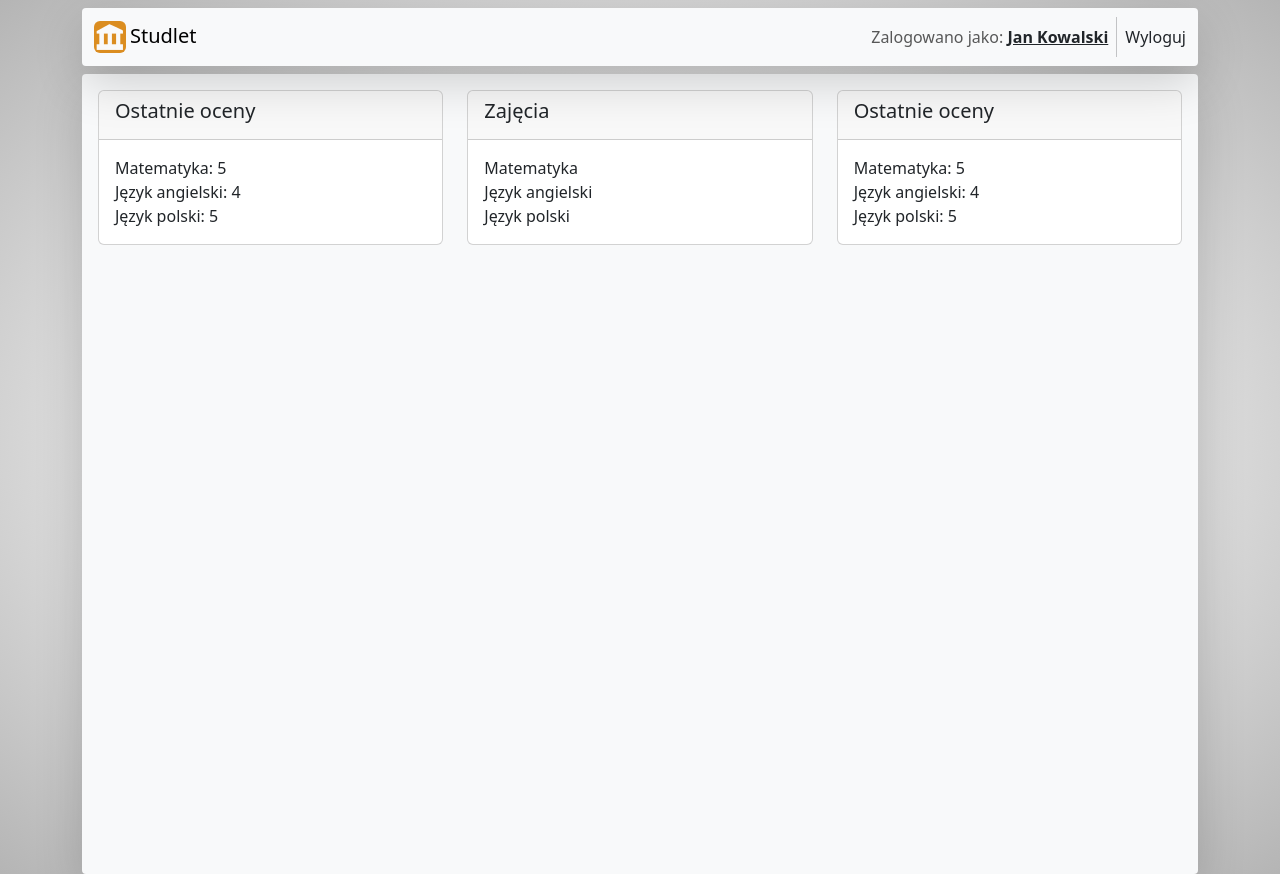
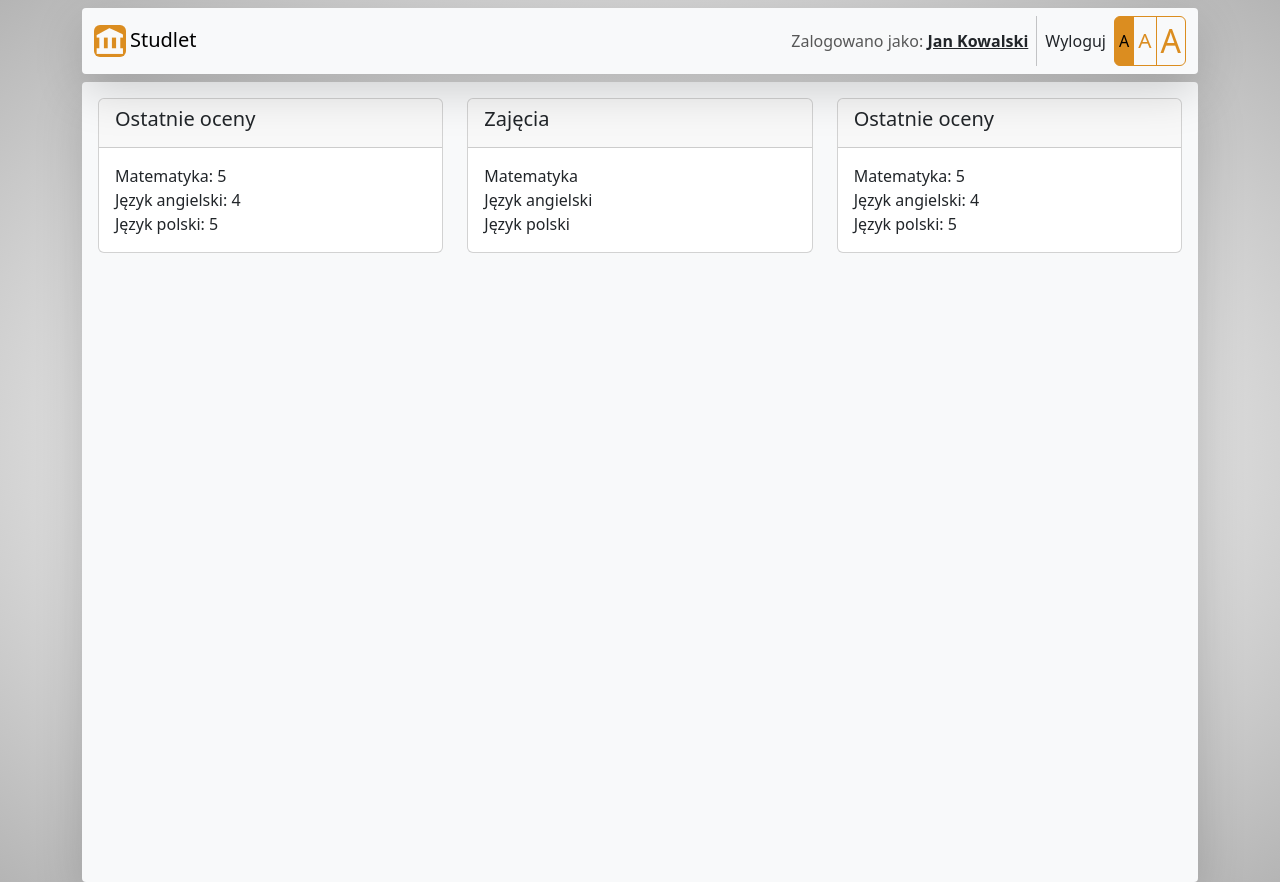
Before and after one commit to StudletOrg/StudletFrontend, a React (Create React App) app: page /dashboard in a window 1280 px wide. Built offline with nearby package versions, Linux system fonts and the light colour scheme; the HTML template or start-up script is replaced by a standard one.

Commit message:
Adds FontSizeChanger component

```diff
--- a/src/App.tsx
+++ b/src/App.tsx
@@ -6,7 +6,8 @@ import Error from './Error';
 import Home from './Home';
 import RegisterForm from './RegisterForm';
 import Dashboard from './Dashboard';
-import { CookiesProvider } from 'react-cookie';
+import { CookiesProvider, useCookies } from 'react-cookie';
+import { FontSizeType } from './FontSizeChanger';
 
 function About() {
   return (
@@ -19,18 +20,15 @@ function About() {
   );
 }
 
-export interface StyleContextData {
+function Container() {
+  const [style, setStyle, removeCookie] = useCookies(['fontSize']);
+  const fontSize = style.fontSize as FontSizeType | undefined;
+  if (fontSize === undefined) {
+    setStyle('fontSize', 'normal', { path: '/', expires: new Date(Date.now() + 1000 * 60 * 60 * 24 * 365) });
+  }
 
-};
-
-export const StyleContext = React.createContext<StyleContextData>({ });
-
-function App() {
   return (
-    <React.StrictMode>
-      <StyleContext.Provider value={{ }}>
-        <CookiesProvider>
-          <div className='container'>
+    <div className={`container ${fontSize ? "text-" + fontSize : "normal"}`}>
       <Routes>
         <Route path="/" element={<Home />} />
         <Route path="/about" element={<About />} />
@@ -39,8 +37,15 @@ function App() {
         <Route path='/dashboard' element={<Dashboard />} />
       </Routes>
     </div>
+  );
+}
+
+function App() {
+  return (
+    <React.StrictMode>
+      <CookiesProvider>
+        <Container />
       </CookiesProvider>
-      </StyleContext.Provider>
     </React.StrictMode>
   );
 }
--- a/src/Dashboard.tsx
+++ b/src/Dashboard.tsx
@@ -4,6 +4,7 @@ import logo from "./img/logo32.png";
 import Logo from "./Logo";
 import DashboardCard from "./DashboardCard";
 import { Grade } from "./model/Grade";
+import FontSizeChanger from "./FontSizeChanger";
 
 interface DashboardLatestGradesProp {
   grades?: Grade[]
@@ -41,7 +42,7 @@ function Dashboard() {
   return <>
     <Navbar expand="lg" className="bg-body-tertiary mb-2 mt-2 rounded-1 shadow-lg" sticky="top">
       <Container>
-        <Navbar.Brand href="#home">
+        <Navbar.Brand>
           <Logo />
         </Navbar.Brand>
         <Navbar.Toggle aria-controls="basic-navbar-nav" />
@@ -51,7 +52,8 @@ function Dashboard() {
           </Navbar.Text>
           <Nav.Link className="me-2" style={{ fontWeight: "bold", textDecoration: "underline" }}>Jan Kowalski</Nav.Link>
           <div className="vr me-2"></div>
-          <Nav.Link onClick={() => { }}>Wyloguj</Nav.Link>
+          <Nav.Link className="me-2" onClick={() => { }}>Wyloguj</Nav.Link>
+          <FontSizeChanger />
         </Navbar.Collapse>
       </Container>
     </Navbar>
--- /dev/null
+++ b/src/FontSizeChanger.tsx
@@ -0,0 +1,32 @@
+import { Button, ButtonGroup } from "react-bootstrap";
+import { useCookies } from "react-cookie";
+
+export type FontSizeType = "normal" | "large" | "extralarge";
+
+interface FontSizeChangerProps {
+  style?: React.CSSProperties;
+  className?: string;
+}
+
+export default function FontSizeChanger(props: FontSizeChangerProps) {
+  const [fontSizeCookie, setFontSizeCookie, removeFontSizeCookie] = useCookies(['fontSize']);
+  if (fontSizeCookie === undefined) {
+    setFontSizeCookie("fontSize", "normal", { path: '/', expires: new Date(Date.now() + 1000 * 60 * 60 * 24 * 365) });
+  }
+
+  const setFont = (size: FontSizeType) => {
+    return () => {
+      setFontSizeCookie("fontSize", size, { path: '/', expires: new Date(Date.now() + 1000 * 60 * 60 * 24 * 365) });
+    };
+  };
+
+  const selectedFontSize = fontSizeCookie.fontSize as FontSizeType || "normal";
+
+  return (
+    <ButtonGroup style={props.style} className={props.className}>
+      <Button variant={`${selectedFontSize === "normal" ? "primary" : "outline-primary"}`} onClick={setFont("normal")} className="text-normal p-0 ps-1 pe-1">A</Button>
+      <Button variant={`${selectedFontSize === "large" ? "primary" : "outline-primary"}`} onClick={setFont("large")} className="text-large p-0 ps-1 pe-1">A</Button>
+      <Button variant={`${selectedFontSize === "extralarge" ? "primary" : "outline-primary"}`} onClick={setFont("extralarge")} className="text-extralarge p-0 ps-1 pe-1">A</Button>
+    </ButtonGroup>
+  );
+}
--- a/src/LoginForm.tsx
+++ b/src/LoginForm.tsx
@@ -4,6 +4,7 @@ import React from 'react';
 import { Button, Card, Form } from 'react-bootstrap';
 import axios from 'axios';
 import { useCookies } from 'react-cookie';
+import FontSizeChanger from './FontSizeChanger';
 
 interface LoginResponseData {
   token: string
@@ -57,6 +58,10 @@ function LoginForm() {
   };
 
   return (
+    <>
+      <div style={{ position: 'absolute', top: '0.5rem', left: '0.5rem' }}>
+        <FontSizeChanger style={{ backgroundColor: 'white' }} />
+      </div>
       <div className="d-flex justify-content-center align-items-center vh-100">
         <Card style={{ width: '25rem' }}>
           <Card.Body>
@@ -87,6 +92,7 @@ function LoginForm() {
           </Card.Body>
         </Card>
       </div>
+    </>
   );
 }
 
--- a/src/style.scss
+++ b/src/style.scss
@@ -1,3 +1,15 @@
 $primary: #db8d20;
 
 @import "~bootstrap/scss/bootstrap";
+
+.text-normal {
+    font-size: 1rem;
+}
+
+.text-large {
+    font-size: 1.3rem;
+}
+
+.text-extralarge {
+    font-size: 2rem;
+}
```
Lines whose indentation alone changed are shown as unchanged.
